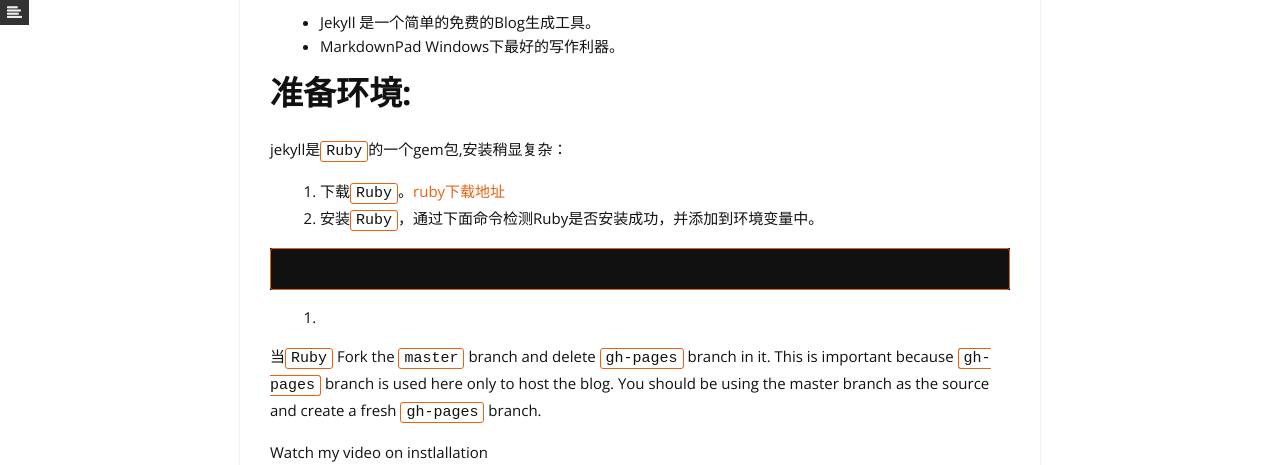
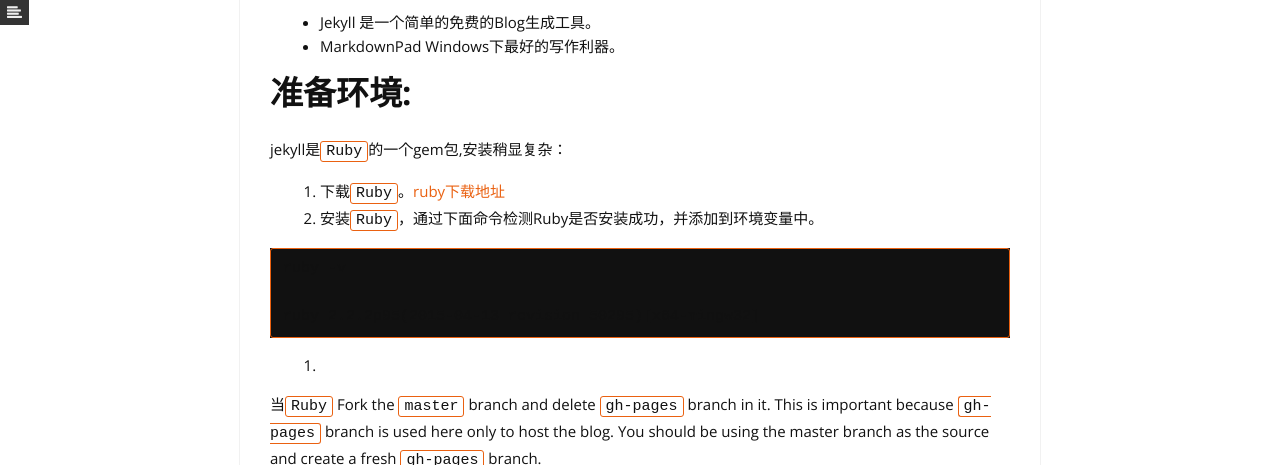
Before and after one commit to XNN99/sticker, a Jekyll site: the page built from _posts/2016-12-19-how-to-create-blog.md, in a window 1280 px wide and 900 px high, scrolled down 607 px, cut to the strip 0-465 px from the top of the window. Built offline with Jekyll 4.4.1, drawn with Linux system fonts in a browser that asks for light colours; nearby versions of some CDN libraries; library files that are not in the unit come from our copies.

Commit message:
修改blog

````diff
--- a/_posts/2016-12-19-how-to-create-blog.md
+++ b/_posts/2016-12-19-how-to-create-blog.md
@@ -21,7 +21,9 @@ jekyll是``Ruby``的一个gem包,安装稍显复杂：
 2. 安装`Ruby`，通过下面命令检测Ruby是否安装成功，并添加到环境变量中。
 
 ```
-	ruby -v
+ruby -v
+
+ruby 2.2.2p95(2015-04-13 revision 50295)[x64-mingw32]
 ```
 
 3.
````
